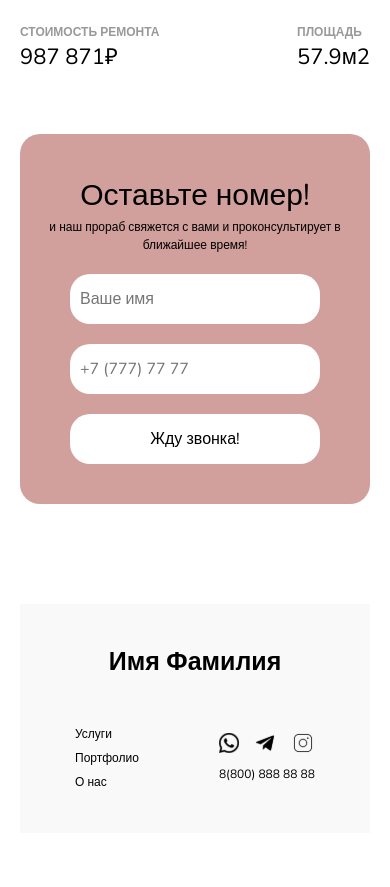
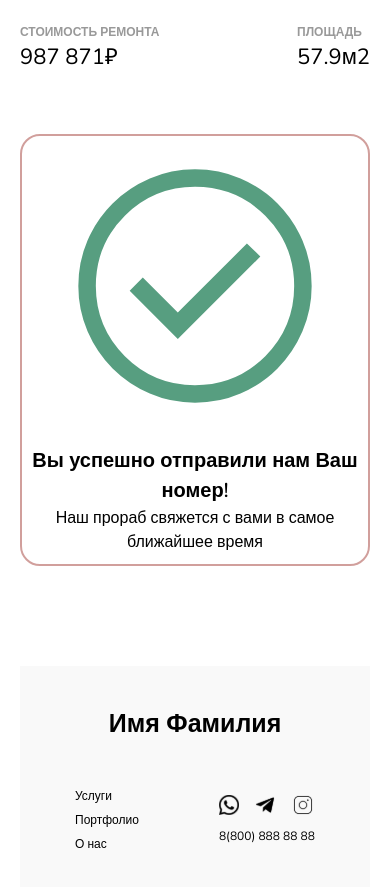
Before and after one commit to ivanvinichenko/timur, a React (Create React App) app: page / in a window 390 px wide. Shown: the part 3324-4211 px from the top of the page. Before the commit the page ends 4157 px from the top, so only its background shows below. Built offline with nearby package versions, Linux system fonts and the light colour scheme.

Commit message:
fix formik

```diff
--- a/src/components/Callback.jsx
+++ b/src/components/Callback.jsx
@@ -1,60 +1,27 @@
 import { useState } from 'react'
-import { motion, AnimatePresence } from 'framer-motion'
 import s from './Callback.module.scss'
 import CustomFormik from './CustomFormik'
 import SuccessPage from './SuccessPage'
 
 
-const containerVariants = {
-    hidden: { opacity: 0, y: 20 },
-    visible: {
-        opacity: 1,
-        y: 0,
-        transition: { duration: 0.6, ease: "easeOut" }
-    },
-    exit: {
-        opacity: 0,
-        y: -20,
-        transition: { duration: 0.4, ease: "easeIn" }
-    }
-}
 
-export default function Callback() {
-    const [isSubmitted, setIsSubmitted] = useState(false);
+export default function Callback(){
+
+    const [isSubmitted, setIsSubmitted] = useState(false)
 
     return (
+        <>
+        { isSubmitted ? (
             <div id='callback' className={s.callBack_box}>
-            <AnimatePresence mode="wait">
-                {!isSubmitted ? (
-
-                    <motion.div
-                        key="form-block"
-                        className={s.formWrapper}
-                        variants={containerVariants}
-                        initial="hidden"
-                        animate="visible"
-                        exit="exit"
-                    >
                 <div className={s.callBack_box__leftSide}>
                     <h3 className={s.callBack_box__leftSide__heading}>Оставьте номер!</h3>
                     <p className={s.callBack_box__leftSide__desc}>
-                                и наш прораб свяжется с вами и проконсультирует в ближайшее время!
-                            </p>
+                        и наш прораб свяжется с вами  и проконсультирует в ближайшее время!</p>
                 </div>
                 <CustomFormik setComplete={() => setIsSubmitted(true)} />
-                    </motion.div>
-                ) : (
-                    <motion.div
-                        key="success-block"
-                        variants={containerVariants}
-                        initial="hidden"
-                        animate="visible"
-                        exit="exit"
-                    >
+            </div>) :(
                 <SuccessPage />
-                    </motion.div>
             )}
-            </AnimatePresence>
-        </div>
+        </>
     )
 }
--- a/src/components/Callback.module.scss
+++ b/src/components/Callback.module.scss
@@ -1,65 +1,62 @@
 @import '../styles/mixins';
 @import '../styles/variables.scss';
 
-.callBack_box {
-    align-items:center;
-    min-height: 370px;
-    height: auto;
-    max-width: 1100px;
-    width: 100%;
-    background-color: $bg_red;
-    margin: 100px auto 0;
-    border-radius: 20px;
-    padding: 10px;
-    display: flex;
 
-    .formWrapper, .successWrapper {
-        @include flex-space-around;
-        width: 100%;
-        height: 100%;
-        gap: 20px;
+
+.formWrapper {
+        display: flex;
+        justify-content: space-between;
+        align-items: center;
+        gap: 40px;
     }
 
-    &__leftSide {
+.callBack_box{
+    @include flex-space-around;
+    min-height:370px;
+    height:auto;
+    max-width:1100px;
+    width:100%;
+    background-color:$bg_red;
+    margin:100px auto 0;
+    border-radius: 20px;
+    gap:20px;
+    padding:10px;
+
+    &__leftSide{
         @include flex-space-between-column;
 
-        &__heading {
-            font-size: $font_size_big;
-            font-weight: $font_weight_thin;
-            text-align: center;
+        &__heading{
+            font-size:$font_size_big;
+            font-weight:$font_weight_thin;
+            text-align:center;
         }
 
-        &__desc {
-            font-size: 16px;
-            font-weight: $font_weight_thin;
-            text-align: center;
-            max-width: 300px;
-            margin: 0 auto;
+        &__desc{
+            font-size:16px;
+            font-weight:$font_weight_thin;
+            text-align:center;
+            max-width:300px;
+            margin:0 auto;
         }
     }
 }
-
-@media(max-width: 850px) {
-    .callBack_box {
-        margin: 60px auto 0;
-
-        .formWrapper, .successWrapper {
-            @include flex-space-around-column;
-        }
+@media(max-width:850px){
+    .callBack_box{
+        @include flex-space-around-column;
+        margin:60px auto 0;
     }
 }
-
-@media(max-width: 650px) {
-    .callBack_box__leftSide__heading {
-        font-size: 40px;
+@media(max-width:650px){
+    .callBack_box__leftSide__heading{
+        font-size:40px;
     }
 }
+@media(max-width:400px){
+    .callBack_box__leftSide__heading{
+        font-size:30px;
 
-@media(max-width: 400px) {
-    .callBack_box__leftSide__heading {
-        font-size: 30px;
     }
-    .callBack_box__leftSide__desc {
-        font-size: 12px;
+    .callBack_box__leftSide__desc{
+        font-size:12px;
     }
 }
```
Lines whose indentation alone changed are shown as unchanged.
